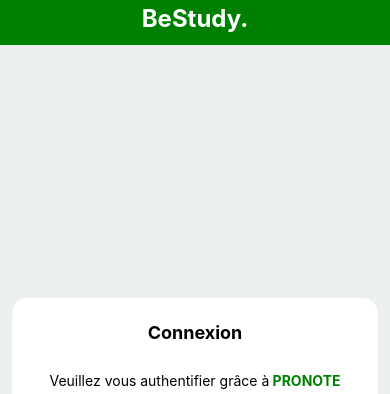
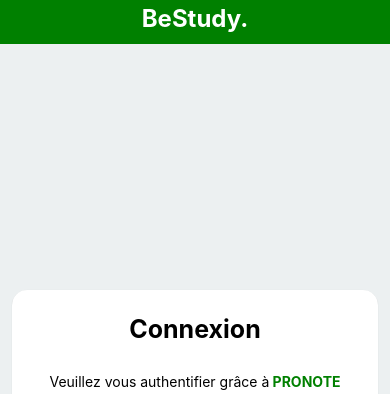
Before and after one commit to BeStudying/App, a React Native app: screen / in a window 390 px wide. Shown: the top 394 px of the page. Built offline with nearby package versions, Linux system fonts and the light colour scheme.

Commit message:
Refix Header

```diff
--- a/App.js
+++ b/App.js
@@ -1,14 +1,14 @@
-import { StatusBar } from 'expo-status-bar';
 import React from 'react';
 import { StyleSheet, Text, View } from 'react-native';
 import Navigation from './components/Navigation';
 import Header from './components/Header';
-import Login from './components/Login'
+import Login from './components/Login';
 
 export default function App() {
   return (
     <View style={styles.app}>
       <Header/>
+      <View style={{paddingBottom: '62.85%'}}/>
       <Login/>
     </View>
   );
--- a/components/Header.js
+++ b/components/Header.js
@@ -11,7 +11,6 @@
 
 const styles = StyleSheet.create({
     header: {
-        marginBottom: '65%',
         position: 'relative',
     },
     title: {
--- a/components/Login.js
+++ b/components/Login.js
@@ -36,7 +36,7 @@
         marginLeft: "3%",
     },
     title: {
-        fontSize: 18,
+        fontSize: 25,
         fontWeight: 'bold',
         margin: 24,
         textAlign: 'center',
```
